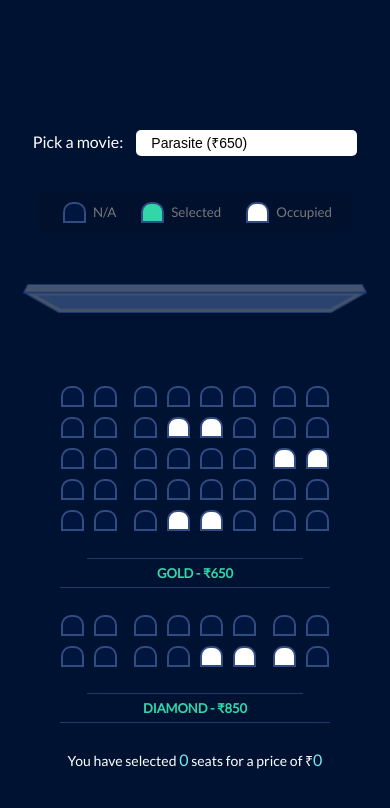
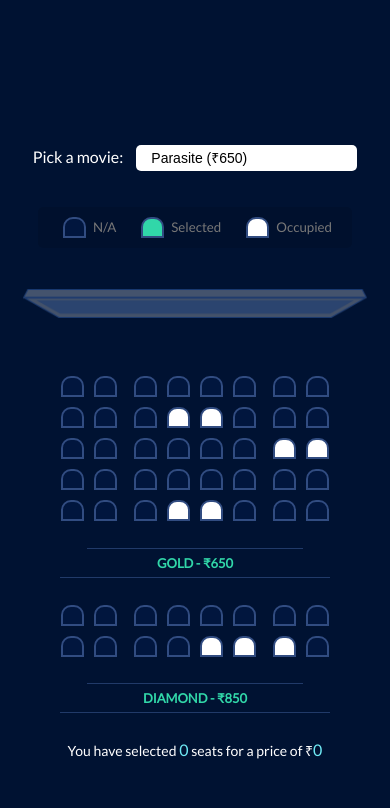
Before and after one commit to aakashsr/Movie-Seat-Booking, a plain HTML site: page index.html in a window 390 px wide. Drawn offline with Linux system fonts and the light colour scheme.

Commit message:
managed the spacing

```diff
--- a/style.css
+++ b/style.css
@@ -191,6 +191,10 @@ p.text span {
 
 @media (max-width: 576px) {
 
+    body {
+        padding-top: 30px;
+    }
+
     .seat {
         height: 21px;
         width: 23px;
@@ -213,6 +217,11 @@ p.text span {
         margin-left: 12px;
     }
 
+    .movie-screen {
+        margin-top: 25px;
+        margin-bottom: 20px;
+    }
+
     .text {
         font-size: 14px;
     }
```
